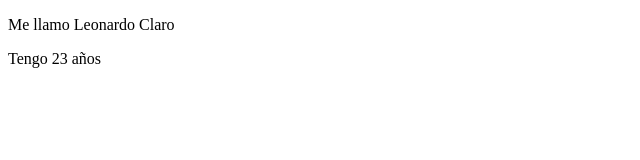
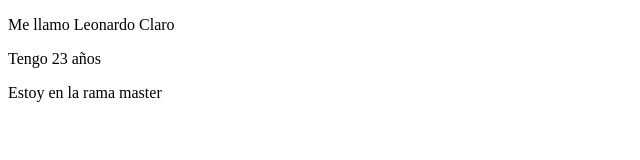
Before and after one commit to NagiDID/Commit-test-2, a plain HTML site: page index.html in a window 1280 px wide. Shown: the whole page, without its empty margins (0-640 px from the left). Drawn offline with Linux system fonts and the light colour scheme.

Commit message:
Especifico rama -master

```diff
--- a/index.html
+++ b/index.html
@@ -8,5 +8,6 @@
 <body>
     <p>Me llamo Leonardo Claro</p>
     <p id="edad">Tengo 23 años</p>
+    <p>Estoy en la rama master</p>
 </body>
 </html>
```
